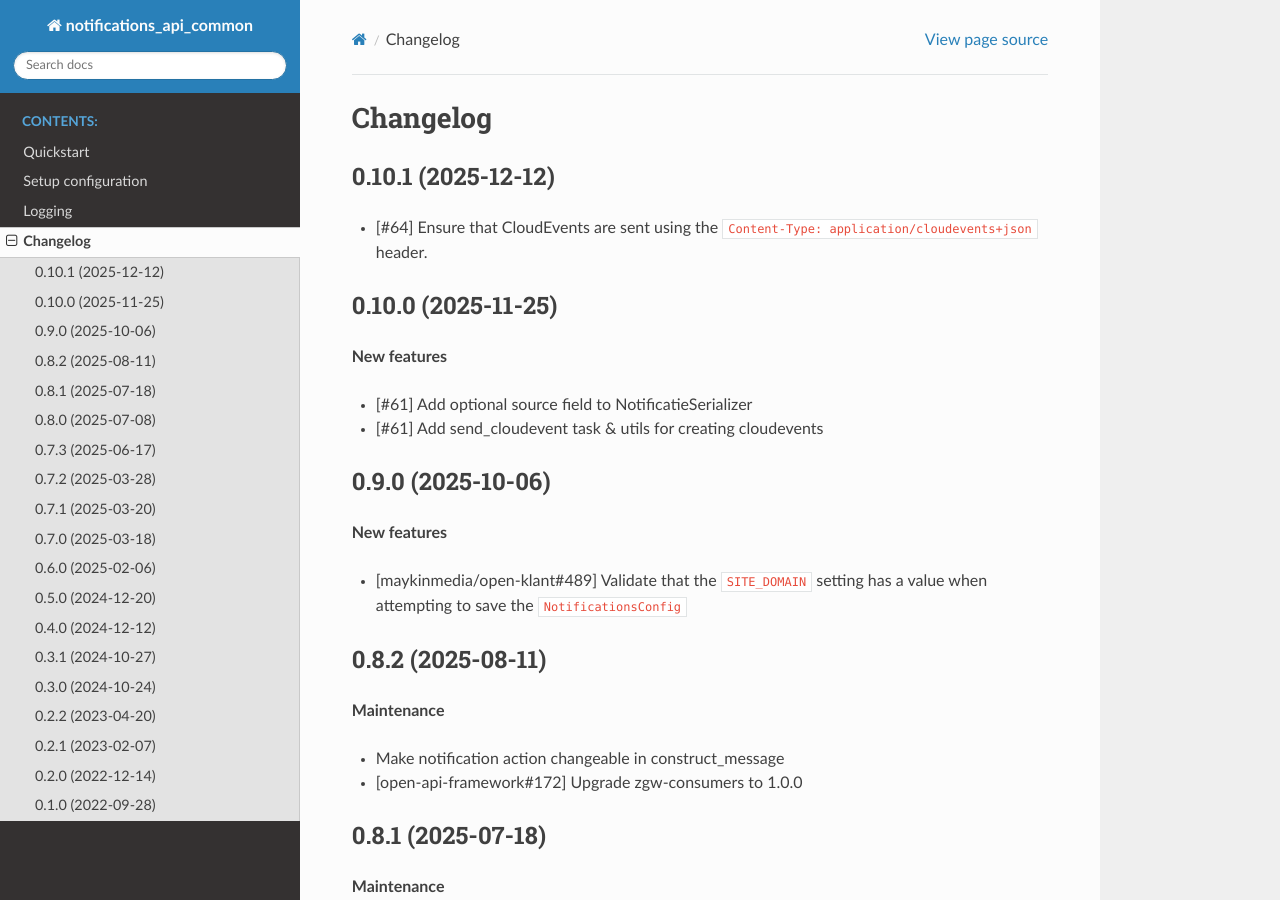
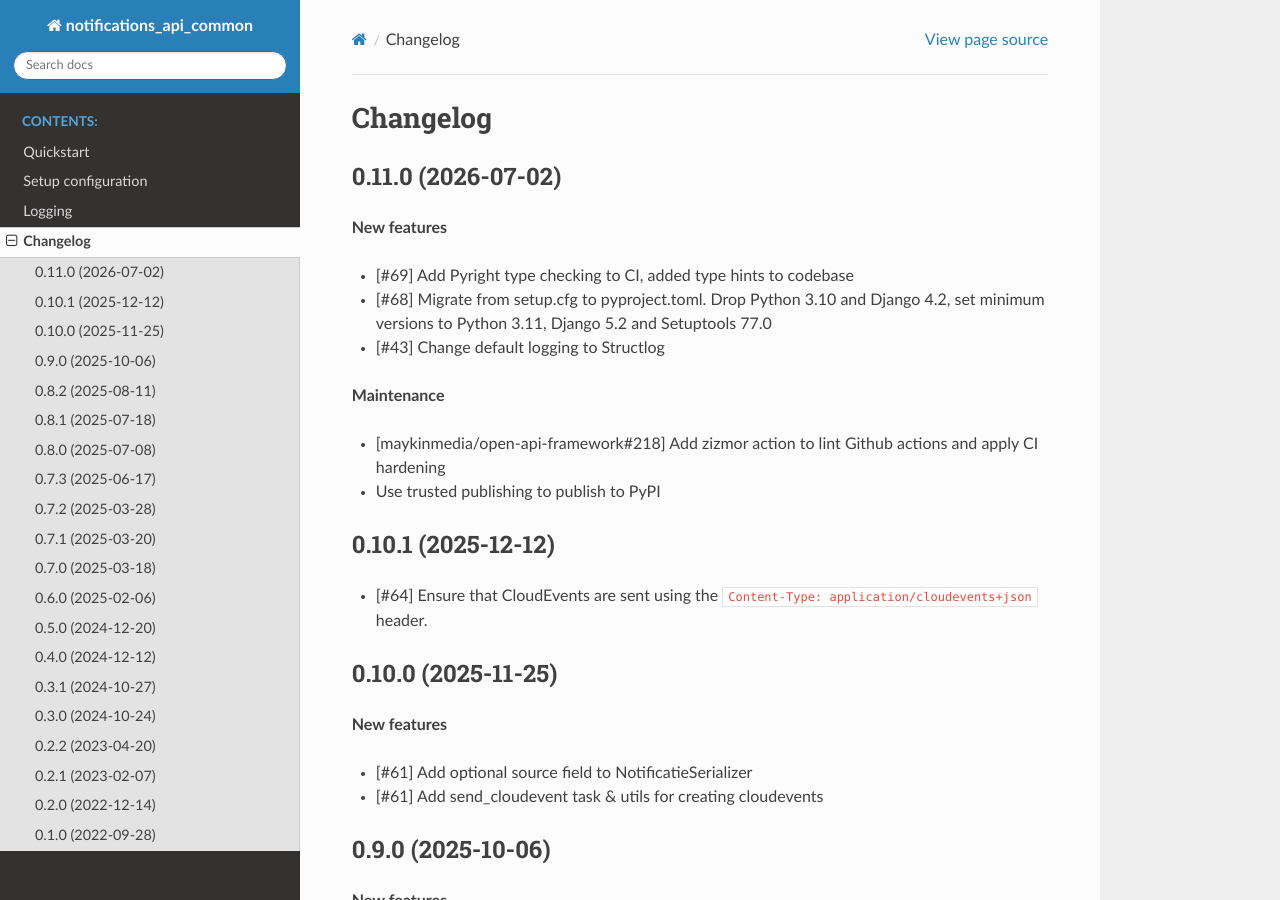
Before and after one commit to maykinmedia/notifications-api-common, a Sphinx documentation site: the page built from docs/changelog.rst, in a window 1280 px wide and 900 px high. Built offline with Sphinx 7.4.7 and the Read the Docs theme 3.1.0, drawn with Linux system fonts in a browser that asks for light colours.

Commit message:
:bookmark: Release 0.11.0

```diff
--- a/CHANGELOG.rst
+++ b/CHANGELOG.rst
@@ -1,6 +1,22 @@
 =========
 Changelog
 =========
+
+0.11.0 (2026-07-02)
+-------------------
+
+**New features**
+
+* [#69] Add Pyright type checking to CI, added type hints to codebase
+* [#68] Migrate from setup.cfg to pyproject.toml. Drop Python 3.10 and Django 4.2,
+  set minimum versions to Python 3.11, Django 5.2 and Setuptools 77.0
+* [#43] Change default logging to Structlog
+
+**Maintenance**
+
+* [maykinmedia/open-api-framework#218] Add zizmor action to lint Github actions and apply CI hardening
+* Use trusted publishing to publish to PyPI
+
 
 0.10.1 (2025-12-12)
 -------------------
--- a/README.rst
+++ b/README.rst
@@ -1,7 +1,7 @@
 notifications-api-common
 ========================
 
-:Version: 0.10.1
+:Version: 0.11.0
 :Source: https://github.com/maykinmedia/notifications-api-common
 :Keywords: notifications, REST, API, Common Ground, ZGW
 :PythonVersion: 3.12
--- a/docs/conf.py
+++ b/docs/conf.py
@@ -29,7 +29,7 @@ copyright = "2022, Maykin Media"
 author = "Maykin Media"
 
 # The full version, including alpha/beta/rc tags
-release = "0.10.1"
+release = "0.11.0"
 
 
 # -- General configuration ---------------------------------------------------
--- a/notifications_api_common/__init__.py
+++ b/notifications_api_common/__init__.py
@@ -1 +1 @@
-__version__ = "0.10.1"
+__version__ = "0.11.0"
--- a/pyproject.toml
+++ b/pyproject.toml
@@ -4,7 +4,7 @@ build-backend = "setuptools.build_meta"
 
 [project]
 name = "notifications-api-common"
-version = "0.10.1"
+version = "0.11.0"
 description = "Re-usable integration layer for the Common Ground Notifications API specification."
 authors = [
     {name = "Maykin Media", email = "support@maykinmedia.nl"}
@@ -93,7 +93,7 @@ DJANGO_SETTINGS_MODULE = "testapp.settings"
 # Bumpversion configuration
 
 [tool.bumpversion]
-current_version = "0.10.1"
+current_version = "0.11.0"
 files = [
     {filename = "pyproject.toml"},
     {filename = "README.rst"},
```
Also changed, not shown: 2 other files.
